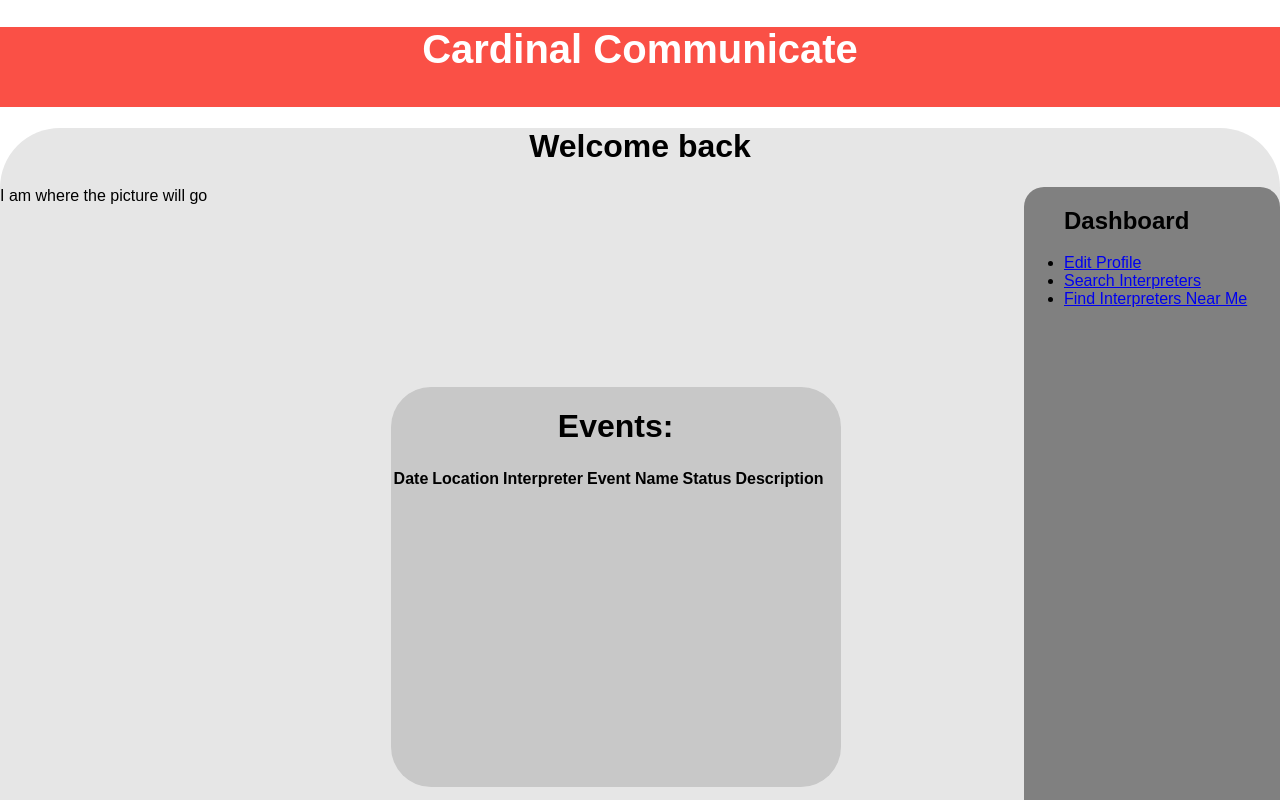
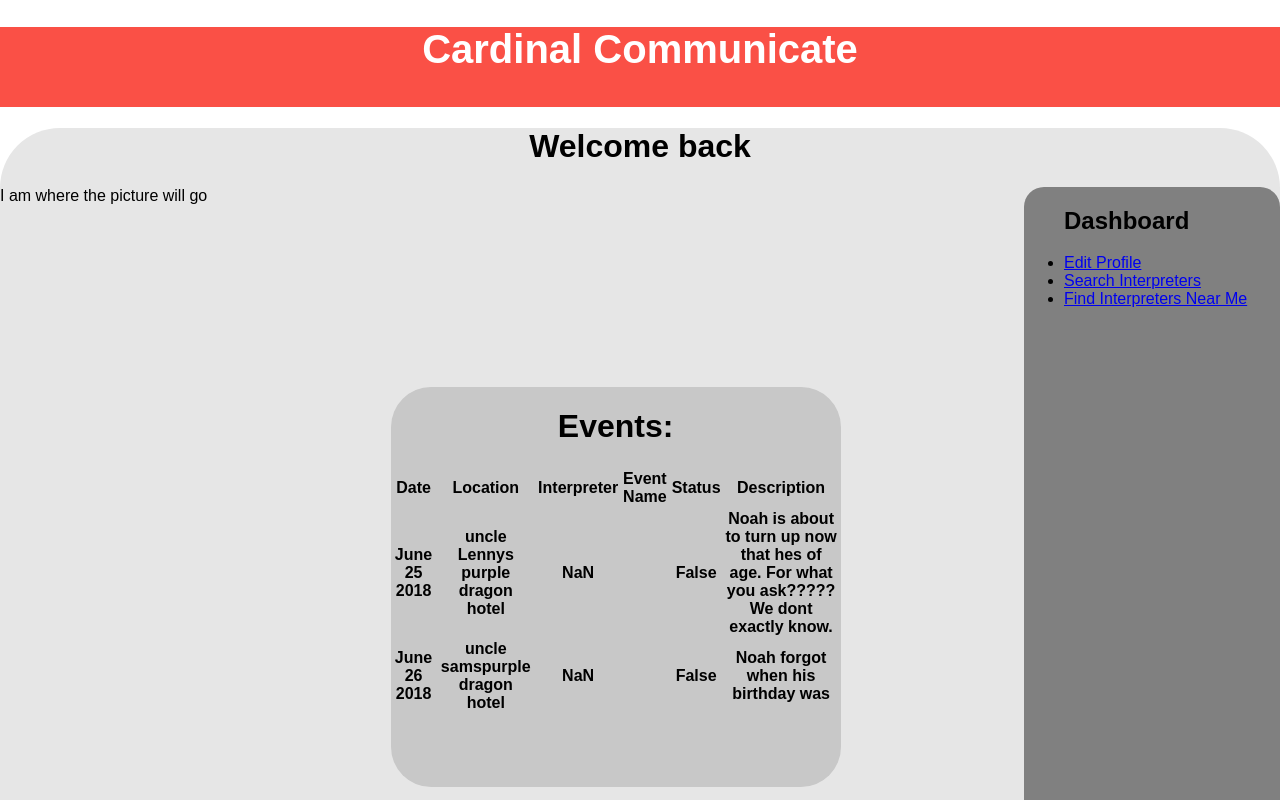
Before and after one commit to brjohnsn/CardinalCommunicate, a React (Create React App) app in the folder frontend/: page /#/Profile in a window 1280 px wide. Shown: the top 800 px of the page. Built offline with nearby package versions, Linux system fonts and the light colour scheme; no server answers; sample sign-in values are in the browser's storage.

Commit message:
get events dynamically for user and interpreter tables

```diff
--- a/frontend/src/App.js
+++ b/frontend/src/App.js
@@ -28,7 +28,7 @@ export default class App extends Component{
                     <Route exact path="/Profile" component={Profile}/>
                     <Route exact path="/Settings" component={Settings}/>
                     <Route exact path ="/Search" component={Search}/>
-                    <Route exact path ="/Map/:username" component={Map}/>
+                    <Route exact path ="/Map/" component={Map}/>
                     <Route exact path ="/Event" component={Event}/>
             </Switch>
             </div>
--- a/frontend/src/Components/Client.js
+++ b/frontend/src/Components/Client.js
@@ -7,7 +7,8 @@ export default class Client extends Component {
         super(props);
     }
 
-    render() {
+    render(){
+        console.log(this.props.userInfo);
         return (
             <div style = {{backgroundColor: 'rgb(230,230,230)', borderRadius: '60px'}}>
                 <h1 style={{textAlign:'center'}}>Welcome back {this.props.userInfo.username}</h1>
@@ -25,19 +26,19 @@ export default class Client extends Component {
                                 <th>Status</th>
                                 <th>Description</th>
                             </tr>
-                            {/*{this.props.userInfo.events.map((event)=>{*/}
-                                {/*return(*/}
-                                    {/*<tr>*/}
-                                        {/*<th>{event.date}</th>*/}
-                                        {/*<th>{event.location}</th>*/}
-                                        {/*<th>{event.interpreter}</th>*/}
-                                        {/*<th>{event.name}</th>*/}
-                                        {/*<th>{event.status}</th>*/}
-                                        {/*<th>{event.description}</th>*/}
-                                    {/*</tr>*/}
-                                {/*);*/}
-                            {/*})*/}
-                            {/*}*/}
+                            {this.props.events.events.map((event)=>{
+                                return(
+                                    <tr style={{border:'1px solid black'}}>
+                                        <th>{event.eventDate}</th>
+                                        <th>{event.eventVenueName}</th>
+                                        <th>{event.interpreterFirstName + event.interpreterLastName}</th>
+                                        <th>{event.name}</th>
+                                        <th>{event.eventStatus}</th>
+                                        <th>{event.eventDescription}</th>
+                                    </tr>
+                                );
+                            })
+                            }
 
                         </table>
                     </div>
@@ -46,7 +47,7 @@ export default class Client extends Component {
                             <h2>Dashboard</h2>
                             <li><Link to={'/Settings'}>Edit Profile</Link></li>
                             <li><Link to={'/Search'}>Search Interpreters</Link></li>
-                            <li><Link to={'/Map/'+this.props.userInfo}>Find Interpreters Near Me</Link></li>
+                            <li><Link to={{pathname: '/Map/', userInfo:this.props.userInfo}}>Find Interpreters Near Me</Link></li>
                         </ul>
                     </div>
 
--- a/frontend/src/Components/Interpreter.js
+++ b/frontend/src/Components/Interpreter.js
@@ -15,14 +15,44 @@ export default class Interpreter extends Component {
 
                     <div style={{height:'200px'}}>I am  where the picture will go</div>
                     <div style={{textAlign:'center', width:'25%', margin: 'auto'}}>
-                        <h1>bio</h1>
-                        <p>Hi! my name is {this.props.userInfo.username}. I am an interpreter. I have a {this.props.userInfo.certification}. If you wish to contact me to schedual an appointment my phone number ({this.props.userInfo.telephone}). Please contact me with any questions.</p>
+                        <h1>Events:</h1>
+                        <table>
+                            <tr>
+                                <th>Date</th>
+                                <th>Location</th>
+                                <th>Interpreter</th>
+                                <th>Event Name</th>
+                                <th>Status</th>
+                                <th>Description</th>
+                            </tr>
+                            {/*{this.props.userInfo.events.map((event)=>{*/}
+                            {/*return(*/}
+                            {/*<tr>*/}
+                            {/*<th>{event.date}</th>*/}
+                            {/*<th>{event.location}</th>*/}
+                            {/*<th>{event.interpreter}</th>*/}
+                            {/*<th>{event.name}</th>*/}
+                            {/*<th>{event.status}</th>*/}
+                            {/*<th>{event.description}</th>*/}
+                            {/*</tr>*/}
+                            {/*);*/}
+                            {/*})*/}
+                            {/*}*/}
+
+                        </table>
                     </div>
                     <div className="sidebar" style={{backgroundColor:"grey", width:'20%', height:'100vh'}}>
                         <ul>
                             <h2>Dashboard</h2>
                             <li>Edit Profile</li>
                             <li>View Event Requests</li>
+                            {/*{*/}
+                                {/*this.state.pendingEvents != null &&*/}
+                                {/*<li>*/}
+                                    {/*<p>You have event requests pending!</p>*/}
+                                    {/*<div style={{height:'20px', width:'20px', borderRadius:'50%', backgroundColor: 'red'}}></div>*/}
+                                {/*</li>*/}
+                            {/*}*/}
                         </ul>
                     </div>
 
--- a/frontend/src/Components/InterpreterMarker.js
+++ b/frontend/src/Components/InterpreterMarker.js
@@ -12,7 +12,7 @@ export default class InterpreterMarker extends Component {
         const interpreterPointHover={backgroundColor:'blue'};
         const style = this.props.hover ? interpreterPoint : interpreterPointHover;
         return(
-            <div onclick={(e)=>console.log('hey')} style={{width:"20%", height:"20%"}}>
+            <div  style={{width:"20%", height:"20%"}}>
                 <img src="http://www.pngall.com/wp-content/uploads/2017/05/Map-Marker-PNG-Picture.png" style={{height:'30px', width:'30px'}}/>
             </div>
         );
--- a/frontend/src/Screens/Map.js
+++ b/frontend/src/Screens/Map.js
@@ -34,8 +34,9 @@ export default class Map extends Component{
 
 
     render() {
+        console.log(this.props.location.userInfo);
         return (
-            <div style={{width:'300px', height:'300px'}}>
+            <div style={{width:'100vw', height:'100vh'}}>
                 <h1>map</h1>
                 <button onClick={(e)=>{this.convertAddress()}}>hello</button>
             <GoogleMapReact
--- a/frontend/src/Screens/Profile.js
+++ b/frontend/src/Screens/Profile.js
@@ -2,6 +2,7 @@ import React, {Component} from 'react';
 import Interpreter from '../Components/Interpreter';
 import Client from '../Components/Client';
 import axios from "axios/index";
+import events from "../assets/testJson/testEvents"
 
 export default class Profile extends Component {
     constructor(props) {
@@ -20,7 +21,7 @@ export default class Profile extends Component {
         });
     }
 
-    render() {
+    render(){
         if (this.props.location.userType === "interpreter") {
             return (
                 <div>
@@ -31,7 +32,7 @@ export default class Profile extends Component {
         else {
             return (
                 <div>
-                    <Client userInfo={this.state.userInfo}/>
+                    <Client userInfo={this.state.userInfo} events={events}/>
                 </div>
             );
 
```
Also changed, not shown: frontend/src/assets/testJson/testInterpreters.json (+7 -0 lines), 1 other file (tests, documents, lock files or other folders).
